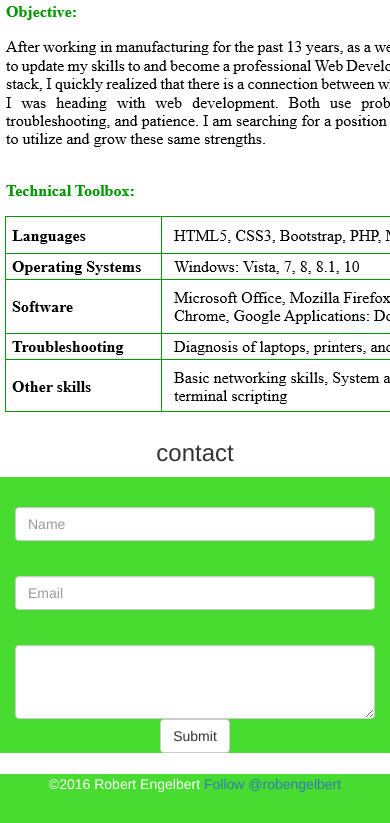
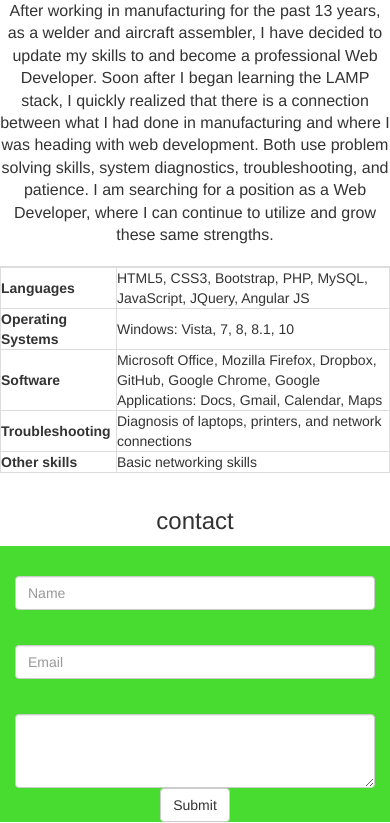
Before and after one commit to Robengelbert/personal-web-page, a PHP site: page / in a window 390 px wide; the page is wider, and only the part inside the window is pictured. Shown: the part 600-1423 px from the top of that part. Run offline with PHP 8.4, Linux system fonts and the light colour scheme; some libraries are stand-ins or nearby versions.

Commit message:
Added classes to all my table rows

```diff
--- a/public_html/index.php
+++ b/public_html/index.php
@@ -75,13 +75,40 @@
 			</div>
 		</div>
 
-		<!-- screenshot of the top of my resume -->
-		<div class="row">
-			<div class="col-md-3"></div>
-			<div class="container col-md-6">
-				<img src="images/resume-snip.PNG" alt="objective and technical toolbox of my resume"/>
+		<!-- add tables and a paragraph -->
+		<div class="container">
+			<div class="row">
+				<p class="lead text-center p-t-4">After working in manufacturing for the past 13 years, as a welder and aircraft assembler, I have decided to update my skills to and become a professional Web Developer. Soon after I began learning the LAMP stack, I quickly realized that there is a connection between what I had done in manufacturing and where I was heading with web development. Both use problem solving skills, system diagnostics, troubleshooting, and patience. I am searching for a position as a Web Developer, where I can continue to utilize and grow these same strengths.
+
+				</p>
+				<div class="table-responsive">
+					<table class="table-bordered tech-table">
+						<tr class="table-pad">
+							<th>Languages</th>
+							<td>HTML5, CSS3, Bootstrap, PHP, MySQL, JavaScript, JQuery, Angular JS</td>
+						</tr>
+						<tr class="table-pad">
+							<th>Operating Systems</th>
+							<td>Windows: Vista, 7, 8, 8.1, 10</td>
+						</tr>
+						<tr class="table-pad">
+							<th>Software</th>
+							<td>Microsoft Office, Mozilla Firefox, Dropbox, GitHub, Google Chrome, Google Applications: Docs,
+								Gmail, Calendar, Maps
+							</td>
+						</tr>
+						<tr class="table-pad">
+							<th>Troubleshooting</th>
+							<td>Diagnosis of laptops, printers, and network connections</td>
+						</tr>
+						<tr>
+							<th>Other skills</th>
+							<td>Basic networking skills
+							</td>
+						</tr>
+					</table>
+				</div>
 			</div>
-			<div class="col-md-3"></div>
 		</div>
 
 		<!-- Contact information -->
```
